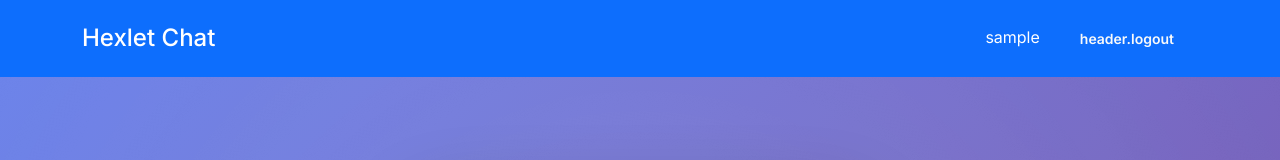
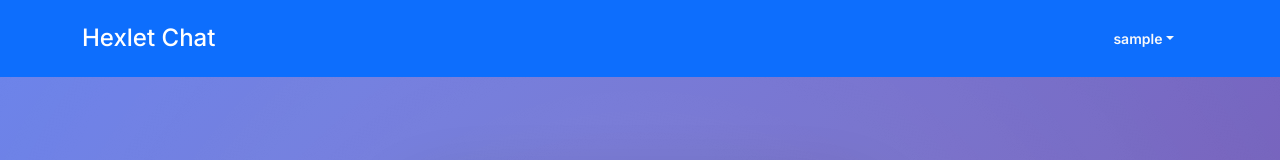
Before and after one commit to l1nky358/fullstack-javascript-project-12, a React (Vite) app in the folder frontend/: page /login in a window 1280 px wide. Shown: the top 160 px of the page. Built offline with nearby package versions, Linux system fonts and the light colour scheme; sample sign-in values are in the browser's storage.

Commit message:
Update Header.jsx

```diff
--- a/frontend/src/components/Header.jsx
+++ b/frontend/src/components/Header.jsx
@@ -18,11 +18,24 @@ const Header = () => {
         <h1 className="h4 m-0">Hexlet Chat</h1>
 
         {token && (
-          <div>
-            <span className="me-3">{username}</span>
-            <button className="btn btn-outline-light btn-sm" onClick={handleLogout}>
-              {t('header.logout')}
+          <div className="dropdown">
+            <button
+              className="btn btn-outline-light dropdown-toggle"
+              type="button"
+              name="general"
+              id="dropdownMenuButton"
+              data-bs-toggle="dropdown"
+              aria-expanded="false"
+            >
+              {username}
             </button>
+            <ul className="dropdown-menu" aria-labelledby="dropdownMenuButton">
+              <li>
+                <button className="dropdown-item" onClick={handleLogout}>
+                  {t('header.logout')}
+                </button>
+              </li>
+            </ul>
           </div>
         )}
       </div>
```
